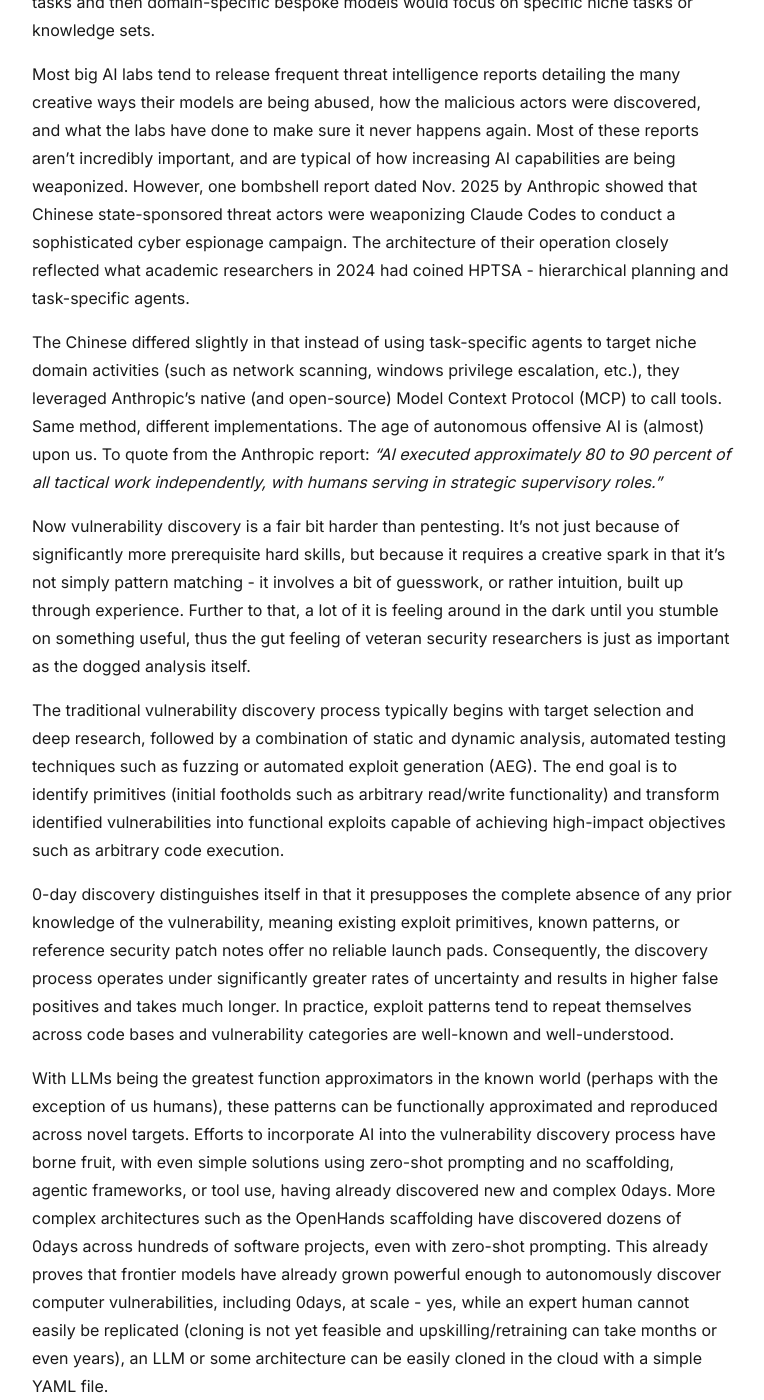
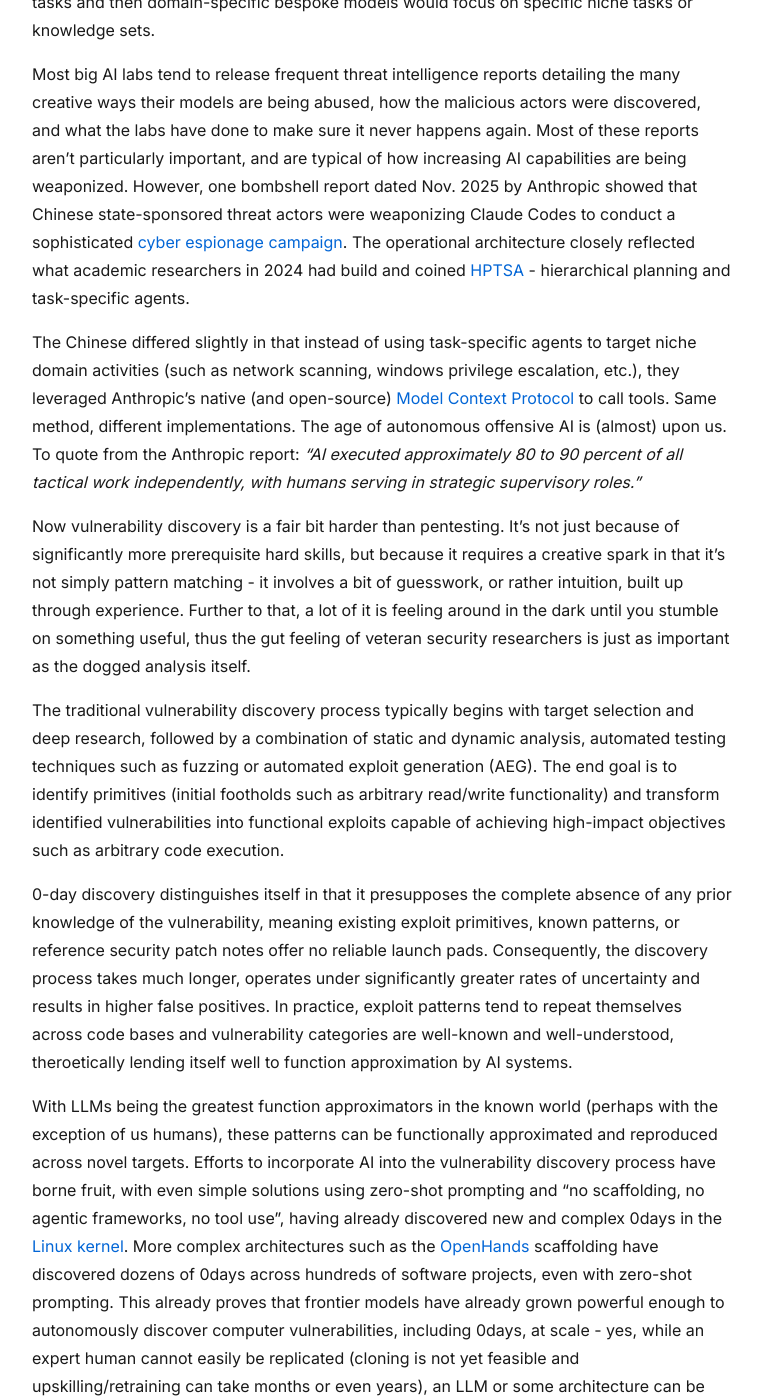
Before and after one commit to frost0x/frost0x.github.io, a Jekyll site: the page built from _posts/2026-02-11-AI_offsec.md, in a window 1280 px wide and 1400 px high, scrolled down 1573 px. Shown: the whole window, without its empty margins (258-1022 px from the left). Built offline with Jekyll 4.4.1, drawn with Linux system fonts in a browser that asks for light colours; some of the changed text lies outside the part shown.

Commit message:
some changes to new article such as hyperlinks and stuff

```diff
--- a/_posts/2026-02-11-AI_offsec.md
+++ b/_posts/2026-02-11-AI_offsec.md
@@ -8,23 +8,23 @@ permalink: /ai-offsec/
 
 I began researching this early last year with the idea of building some kind of service that automagically exploit computer systems. That is, autonomous hacking powered by AI that can plan and iterate based off of new information, i.e. reasoning and execution. Then Anthropic released a report showing that the Chinese had adapted methods that research papers pioneered, and then I started seeing job specs for ‘AI pentesting engineer’ and all these startups promising agentic red teaming. I knew then that I was already behind the curve, so it was best to move on to something more promising (and more interesting) - AI vulnerability discovery. While researching the latest advancements I came to find that there was a discrepancy between academic research and industry labs (read: defense contractors), in that the academic research seemed hard stuck at static analysis (more on that later) while defense contractors had seemingly overcome this (unconfirmed, but reading between the lines it seems pretty obvious) and were beginning to discover 0days at scale. More recently, I’ve seen various startups and independent researchers lay claim to discovering copious amounts of ‘critical’ 0days in open source libraries. So I’ve missed the boat on this, too. This is why I’ve decided to write an article about my journey and research (for a general readership i.e. technical but not overly autistic).
 
-Almost immediately after the release of ChatGPT in late 2022, security researchers and academics started tinkering with teasing out cyber security capabilities. AI engineers and the companies that employ them had long been influenced by AI safety research, so they were already prepared with various benchmarks to test capabilities. The way this works is they have a data set, in this example it’s often a malicious cyber security question or a CTF-style exercise, and they launch the model against it to see if a) it agrees to perform a malicious cybersecurity task; and more importantly b) if it actually succeeds. It used to be rather trivial to fool an LLM into playing along, and this was done through context engineering - simply tell the model you’re a security researcher and it does whatever you want (if only real life were that straightforward…). Later iterations applied guard rails and various security controls (like safety classifiers, i.e. a ‘safety-aligned’ model that sits in-between input and output and blocks malicious queries) such that it’s now much harder to fool frontier models, but it’s still very much possible, particularly with prompt engineering jailbreak techniques (or even better - alliterating open weight models).
+Almost immediately after the release of ChatGPT in late 2022, security researchers and academics started tinkering with teasing out cyber security capabilities. AI engineers and the companies that employ them had long been influenced by AI safety research, so they were already prepared with various benchmarks to test capabilities. The way this works is they have a data set, in this example it’s often a malicious cyber security question or a CTF-style exercise, and they launch the model against it to see if a) it agrees to perform a malicious cybersecurity task; and more importantly b) if it actually succeeds. It used to be rather trivial to fool an LLM into playing along, and this was done through context engineering - simply tell the model you’re a security researcher and it does whatever you want (if only real life were that straightforward…). Later iterations applied guard rails and various security controls (like safety classifiers, i.e. a ‘safety-aligned’ model that sits in-between input and output and blocks malicious queries) such that it’s now much harder to fool frontier models, but it’s still very much possible, particularly with prompt engineering jailbreak techniques (or even better - abliterating open weight models).
 
 These benchmarks gave researchers a metric by which they could measure the success of various model architectures specifically designed with offensive cybersecurity in mind. The first forays were just simple ‘point-and-click’ attacks i.e. one-shot prompts with a single model. Then came context engineering, few-shot, and chain-of-thought prompting, which translated to better results. Next came various breakthroughs such as retrieval augmented generation (RAG) which gave models a database storage method they could draw from (if context memory is RAM, then RAG is the HD), and fine-tuning bespoke models on pure cybersecurity datasets, which resulted in more powerful and more capable models with domain-specific specialist models outperforming more generalized ones on niche domains.
 
 The real game changers, though, were agent scaffolding, tool usage, and multi-agent architectures, leading to agentic AI and complex orchestration frameworks and architectures. In layman’s terms, this allowed models to use tools (like nmap, curl, a mouse and keyboard, and then later an entire OS like a Kali VM); it allowed models to plan, reason, and execute actions on objectives, independent of human oversight (though often with a human’s instructions and a human-in-the-loop for critical decisions); and it chained models together, often in a hierarchical structure where a frontier model was at the top and acted as the planner/organizer, while other less capable (and less expensive) models would delegate tasks and then domain-specific bespoke models would focus on specific niche tasks or knowledge sets.
 
-Most big AI labs tend to release frequent threat intelligence reports detailing the many creative ways their models are being abused, how the malicious actors were discovered, and what the labs have done to make sure it never happens again. Most of these reports aren’t incredibly important, and are typical of how increasing AI capabilities are being weaponized. However, one bombshell report dated Nov. 2025 by Anthropic showed that Chinese state-sponsored threat actors were weaponizing Claude Codes to conduct a sophisticated cyber espionage campaign. The architecture of their operation closely reflected what academic researchers in 2024 had coined HPTSA - hierarchical planning and task-specific agents.
+Most big AI labs tend to release frequent threat intelligence reports detailing the many creative ways their models are being abused, how the malicious actors were discovered, and what the labs have done to make sure it never happens again. Most of these reports aren’t particularly important, and are typical of how increasing AI capabilities are being weaponized. However, one bombshell report dated Nov. 2025 by Anthropic showed that Chinese state-sponsored threat actors were weaponizing Claude Codes to conduct a sophisticated [cyber espionage campaign](https://www.anthropic.com/news/disrupting-AI-espionage). The operational architecture closely reflected what academic researchers in 2024 had build and coined [HPTSA](https://arxiv.org/abs/2406.01637) - hierarchical planning and task-specific agents.
 
-The Chinese differed slightly in that instead of using task-specific agents to target niche domain activities (such as network scanning, windows privilege escalation, etc.), they leveraged Anthropic’s native (and open-source) Model Context Protocol (MCP) to call tools. Same method, different implementations. The age of autonomous offensive AI is (almost) upon us. To quote from the Anthropic report: *“AI executed approximately 80 to 90 percent of all tactical work independently, with humans serving in strategic supervisory roles.”*
+The Chinese differed slightly in that instead of using task-specific agents to target niche domain activities (such as network scanning, windows privilege escalation, etc.), they leveraged Anthropic’s native (and open-source) [Model Context Protocol](https://www.anthropic.com/news/model-context-protocol) to call tools. Same method, different implementations. The age of autonomous offensive AI is (almost) upon us. To quote from the Anthropic report: *“AI executed approximately 80 to 90 percent of all tactical work independently, with humans serving in strategic supervisory roles.”*
 
 Now vulnerability discovery is a fair bit harder than pentesting. It’s not just because of significantly more prerequisite hard skills, but because it requires a creative spark in that it’s not simply pattern matching - it involves a bit of guesswork, or rather intuition, built up through experience. Further to that, a lot of it is feeling around in the dark until you stumble on something useful, thus the gut feeling of veteran security researchers is just as important as the dogged analysis itself.
 
 The traditional vulnerability discovery process typically begins with target selection and deep research, followed by a combination of static and dynamic analysis, automated testing techniques such as fuzzing or automated exploit generation (AEG). The end goal is to identify primitives (initial footholds such as arbitrary read/write functionality) and transform identified vulnerabilities into functional exploits capable of achieving high-impact objectives such as arbitrary code execution.
 
-0-day discovery distinguishes itself in that it presupposes the complete absence of any prior knowledge of the vulnerability, meaning existing exploit primitives, known patterns, or reference security patch notes offer no reliable launch pads. Consequently, the discovery process operates under significantly greater rates of uncertainty and results in higher false positives and takes much longer. In practice, exploit patterns tend to repeat themselves across code bases and vulnerability categories are well-known and well-understood.
+0-day discovery distinguishes itself in that it presupposes the complete absence of any prior knowledge of the vulnerability, meaning existing exploit primitives, known patterns, or reference security patch notes offer no reliable launch pads. Consequently, the discovery process takes much longer, operates under significantly greater rates of uncertainty and results in higher false positives. In practice, exploit patterns tend to repeat themselves across code bases and vulnerability categories are well-known and well-understood, theroetically lending itself well to function approximation by AI systems.
 
-With LLMs being the greatest function approximators in the known world (perhaps with the exception of us humans), these patterns can be functionally approximated and reproduced across novel targets. Efforts to incorporate AI into the vulnerability discovery process have borne fruit, with even simple solutions using zero-shot prompting and no scaffolding, agentic frameworks, or tool use, having already discovered new and complex 0days. More complex architectures such as the OpenHands scaffolding have discovered dozens of 0days across hundreds of software projects, even with zero-shot prompting. This already proves that frontier models have already grown powerful enough to autonomously discover computer vulnerabilities, including 0days, at scale - yes, while an expert human cannot easily be replicated (cloning is not yet feasible and upskilling/retraining can take months or even years), an LLM or some architecture can be easily cloned in the cloud with a simple YAML file.
+With LLMs being the greatest function approximators in the known world (perhaps with the exception of us humans), these patterns can be functionally approximated and reproduced across novel targets. Efforts to incorporate AI into the vulnerability discovery process have borne fruit, with even simple solutions using zero-shot prompting and "no scaffolding, no agentic frameworks, no tool use", having already discovered new and complex 0days in the [Linux kernel](https://sean.heelan.io/2025/05/22/how-i-used-o3-to-find-cve-2025-37899-a-remote-zeroday-vulnerability-in-the-linux-kernels-smb-implementation/). More complex architectures such as the [OpenHands](https://arxiv.org/abs/2407.16741) scaffolding have discovered dozens of 0days across hundreds of software projects, even with zero-shot prompting. This already proves that frontier models have already grown powerful enough to autonomously discover computer vulnerabilities, including 0days, at scale - yes, while an expert human cannot easily be replicated (cloning is not yet feasible and upskilling/retraining can take months or even years), an LLM or some architecture can be easily cloned in the cloud with a simple YAML file.
 
 It’s obvious then that the future of useful and effective AI is building sophisticated architectures with multiple models hierarchically interacting. Thankfully, the literature has a single word for this: orchestration. AI orchestration techniques promise further advancements in AI-assisted vulnerability discovery, and can be broadly categorized into five distinct methods:
 Multi-Step Analysis - decomposing tasks into sequential stages, such as first understanding code functionality and then querying for vulnerabilities, thereby improving context awareness and reasoning depth
```
